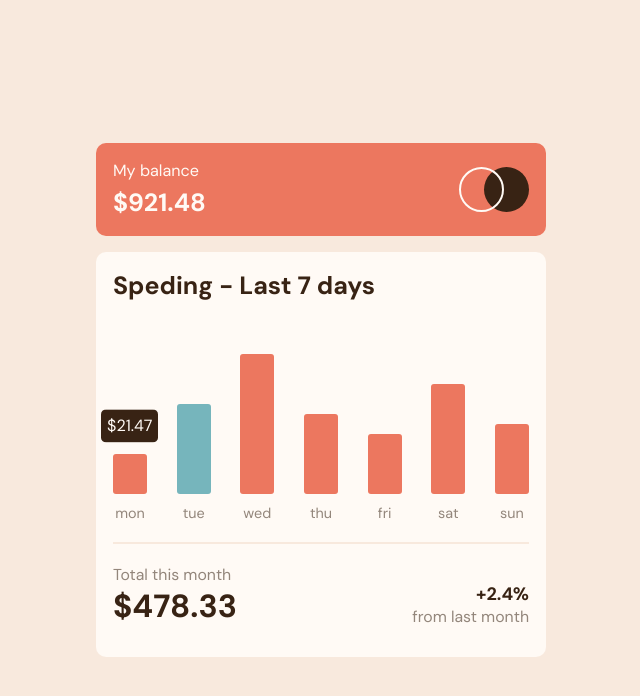
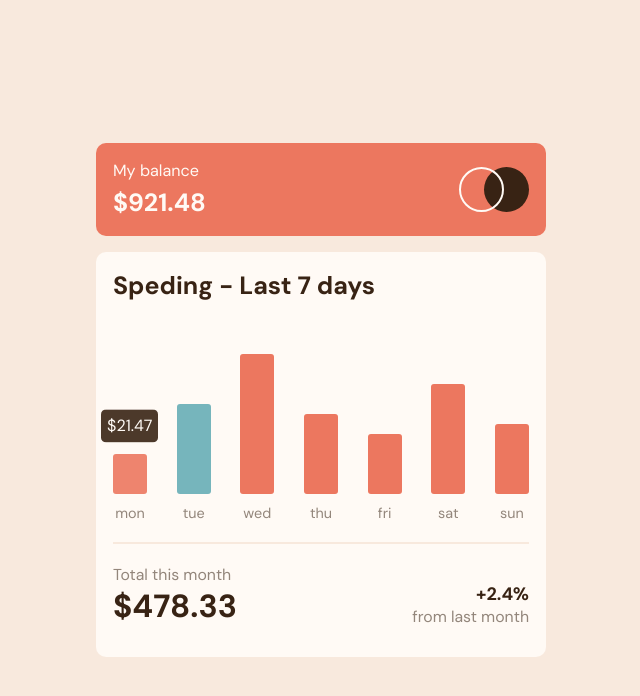
Before and after one commit to jvs-dev/bar-graph, a plain HTML site: page index.html in a window 1280 px wide. In both pictures the pointer is over the element 449 px from the left and 474 px from the top of the page. Shown: the whole page, without its empty margins (319-959 px from the left). Drawn offline with Linux system fonts and the light colour scheme.

Commit message:
add opacity on bar

```diff
--- a/styles/weekgraphic.css
+++ b/styles/weekgraphic.css
@@ -20,6 +20,9 @@
     height: var(--cash);
     border-radius: 3px;
     cursor: pointer;
+}
+.weekgraphic__bar:hover {
+    opacity: 0.9;
 }
 .today {
     background-color: var(--Cyan);
```
